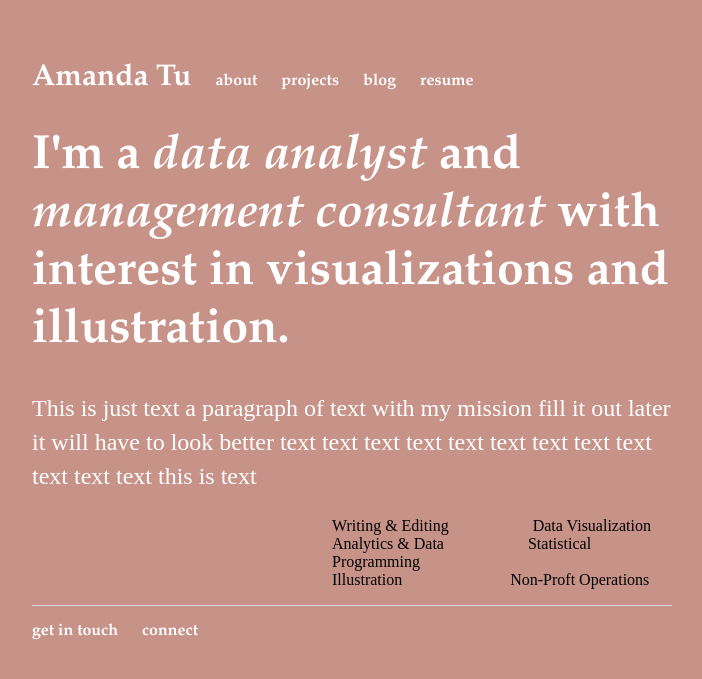
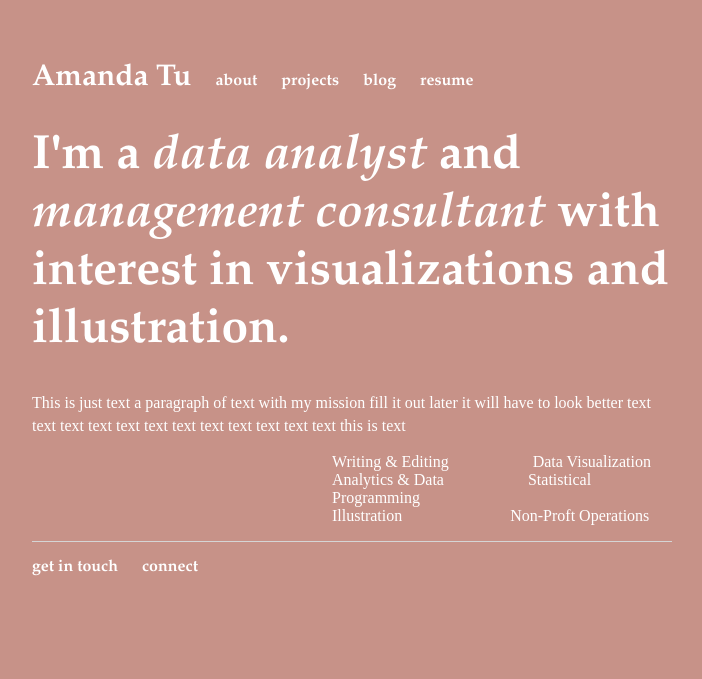
Before and after one commit to amanda-t2/amanda-t2.github.io, a Jekyll site: the page built from index.html, in a window 1280 px wide. Shown: the top 679 px of the page, without its empty margins (288-990 px from the left). Built offline with Jekyll 4.4.1, drawn with Linux system fonts in a browser that asks for light colours.

Commit message:
Update main.css

```diff
--- a/css/main.css
+++ b/css/main.css
@@ -27,7 +27,7 @@ h1 {
     color: #FFFFFF;
 }
 p {
-    font-size: 1.5em;
+    font-size: 1.0em;
     line-height: 1.4em;
     color: #FFFFFF;
 }
@@ -36,10 +36,11 @@ ul {
   display: block;
   list-style-type: none;
   margin-top: 1em;
-  margin-bottom: 1 em;
+  margin-bottom: 1.0em;
   margin-left: 10;
   margin-right: 0;
   padding-left: 300px;
+  color: #FFFFFF;
 }
 
 footer {
```
